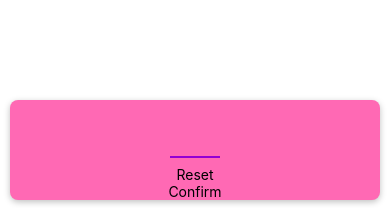
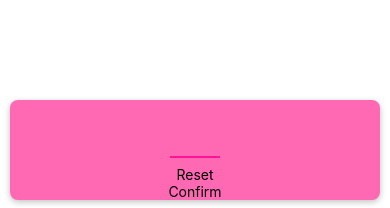
Before and after one commit to Opeyemi-Omotayo/Guess-Number-Game, a React Native app: screen / in a window 390 px wide. Shown: the top 208 px of the page. Built offline with nearby package versions, Linux system fonts and the light colour scheme.

Commit message:
configuring the textinput field

```diff
--- a/screens/StartGameScreen.js
+++ b/screens/StartGameScreen.js
@@ -3,11 +3,17 @@ import Button from "../components/micro/Button";
 
 const StartGameScreen = () => {
   return (
-      <View style={styles.inputContainer}>
-        <TextInput style={styles.numberInput} maxLength={2}/>
-        <Button>Reset</Button>
-        <Button>Confirm</Button>
-      </View>
+    <View style={styles.inputContainer}>
+      <TextInput
+        style={styles.numberInput}
+        maxLength={2}
+        keyboardType="number-pad"
+        autoCorrect={false}
+        autoCapitalize="none"
+      />
+      <Button>Reset</Button>
+      <Button>Confirm</Button>
+    </View>
   );
 };
 
@@ -21,20 +27,20 @@ const styles = StyleSheet.create({
     borderRadius: 8,
     marginTop: 100,
     elevation: 8,
-    shadowColor: 'black',
-    shadowOffset: {width: 0, height: 2},
+    shadowColor: "black",
+    shadowOffset: { width: 0, height: 2 },
     shadowRadius: 6,
     shadowOpacity: 0.25,
-    marginHorizontal:10,
+    marginHorizontal: 10,
   },
   numberInput: {
     height: 50,
     fontSize: 32,
-    borderBottomColor: 'darkviolet',
+    borderBottomColor: "deeppink",
     borderBottomWidth: 2,
-    color: 'darkviolet',
+    color: "deeppink",
     marginVertical: 8,
     width: 50,
-    fontWeight: 'bold',
-  }
+    fontWeight: "bold",
+  },
 });
```
